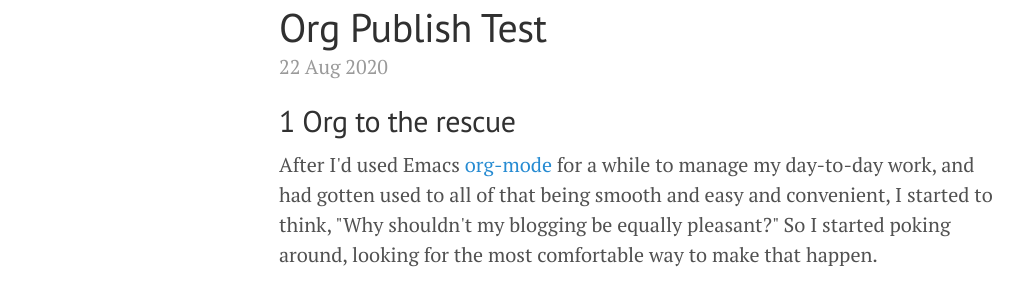
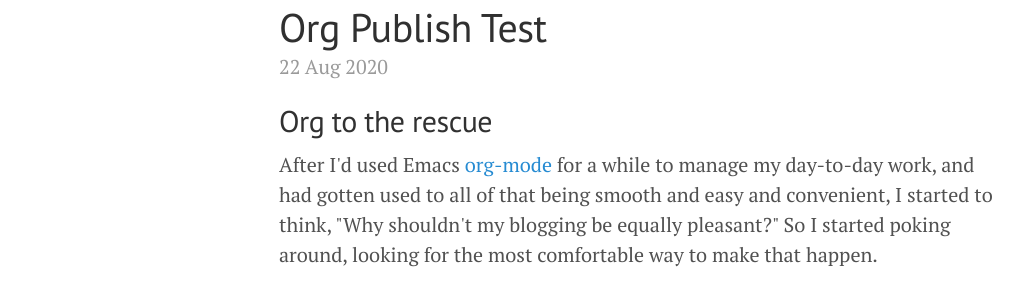
Before and after one commit to mikelevins/mikelevins.github.io, a Jekyll site: the page built from index.html, in a window 1280 px wide. Shown: the part 130-425 px from the top of the page, without its empty margins (1-1024 px from the left). Built offline with Jekyll 4.4.1, drawn with Linux system fonts in a browser that asks for light colours; the list of posts is cut into pages by our own code.

Commit message:
turn off section numbering for export

```diff
--- a/_posts/2020-08-22-org-publish-test.html
+++ b/_posts/2020-08-22-org-publish-test.html
@@ -1,7 +1,7 @@
 
 <div id="outline-container-org391b37b" class="outline-2">
-<h2 id="org391b37b"><span class="section-number-2">1</span> Org to the rescue</h2>
-<div class="outline-text-2" id="text-1">
+<h2 id="org391b37b">Org to the rescue</h2>
+<div class="outline-text-2" id="text-org391b37b">
 <p>
 After I'd used Emacs <a href="https://orgmode.org/">org-mode</a> for a while to manage my day-to-day
 work, and had gotten used to all of that being smooth and easy and
```
